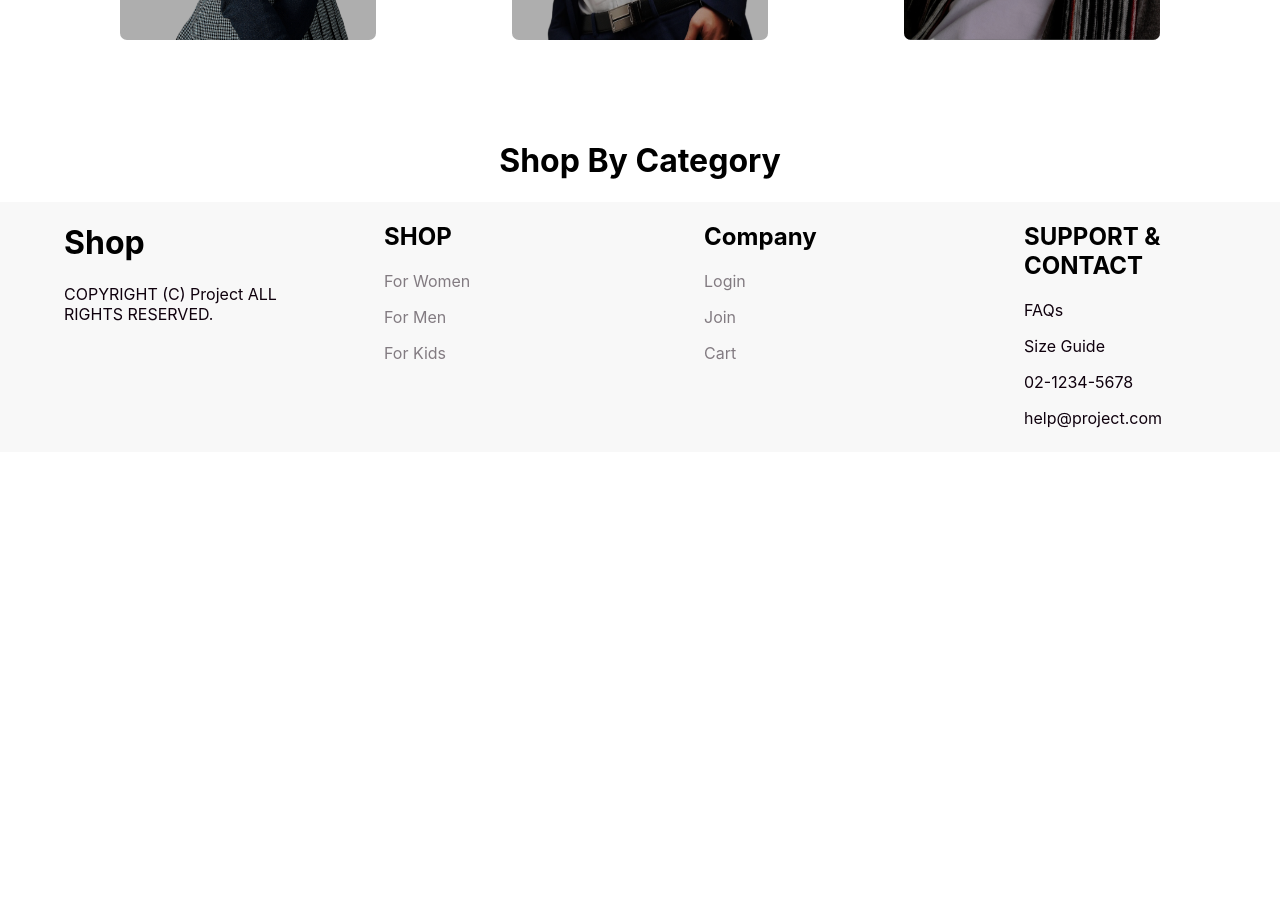
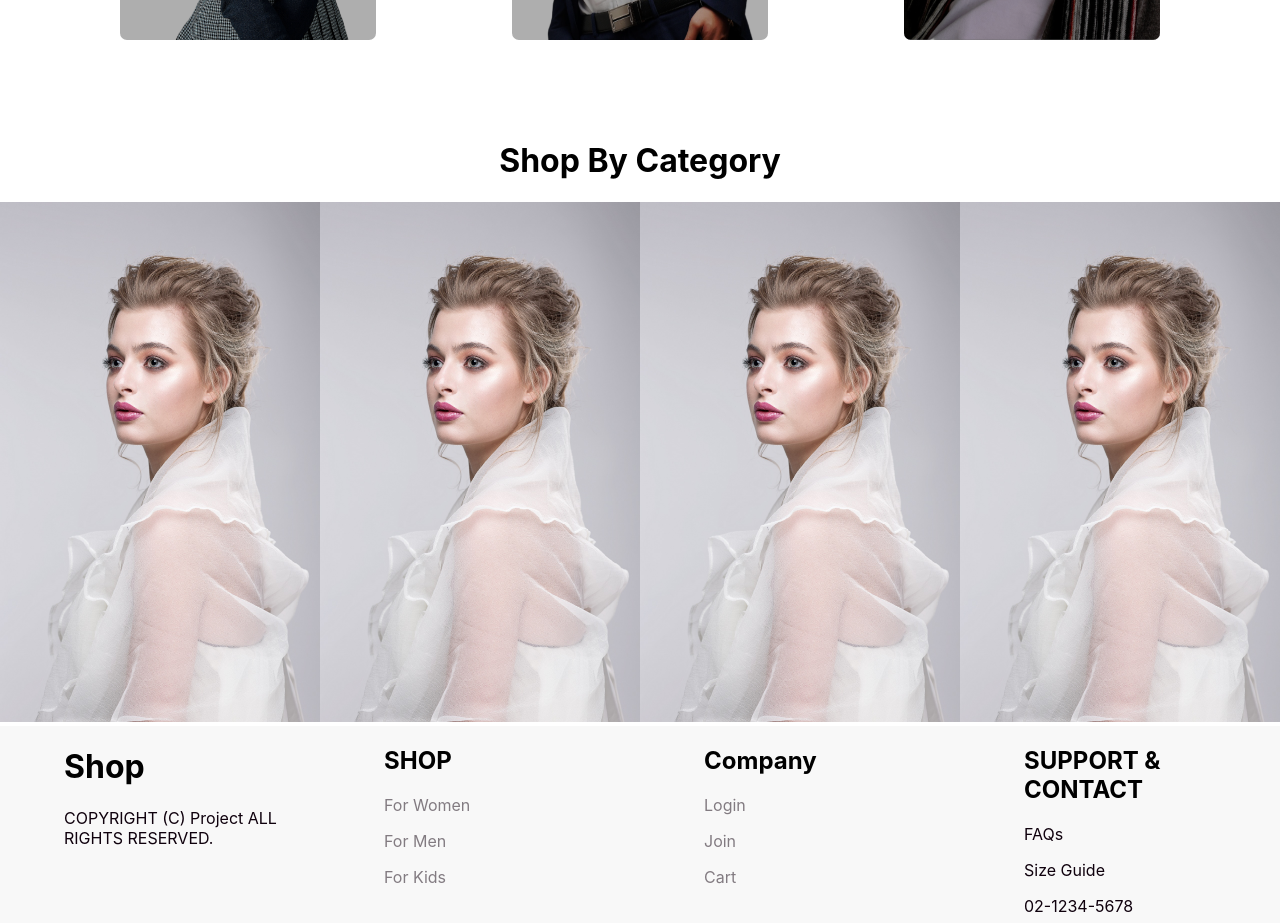
Before and after one commit to MuiltProject/React-Project, a React (Create React App) app: page / in a window 1280 px wide. Shown: the part 1220-2143 px from the top of the page. Before the commit the page ends 1672 px from the top, so only its background shows below. Built offline with nearby package versions, Linux system fonts and the light colour scheme.

Commit message:
feat: Main - Category의 사진에 링크 추가
react-router-dom의 Link를 사용하여 연결함

```diff
--- a/src/components/Category/index.jsx
+++ b/src/components/Category/index.jsx
@@ -1,11 +1,29 @@
 import React from "react";
+import { Link } from "react-router-dom";
 
 import * as S from "./index.styled";
+import Pic1 from "../../assets/Category/women.jpg";
 
 function Category() {
   return (
     <S.Container>
-      <h1> Shop By Category </h1>
+      <S.Wrapper>
+        <h1> Shop By Category </h1>
+      </S.Wrapper>
+      <S.Wrapper>
+        <Link to="/example/hats">
+          <S.Pic src={Pic1}></S.Pic>
+        </Link>
+        <Link to="/example/tops">
+          <S.Pic src={Pic1}></S.Pic>
+        </Link>
+        <Link to="example/bags">
+          <S.Pic src={Pic1}></S.Pic>
+        </Link>
+        <Link to="example/pants">
+          <S.Pic src={Pic1}></S.Pic>
+        </Link>
+      </S.Wrapper>
     </S.Container>
   );
 }
--- a/src/components/Category/index.styled.js
+++ b/src/components/Category/index.styled.js
@@ -4,8 +4,16 @@ const Container = styled.div`
   display: flex;
   align-items: center;
   justify-content: center;
+  flex-direction: column;
 `;
+
+const Wrapper = styled.div``;
 
 const Header = styled.h1``;
 
-export { Container, Header };
+const Pic = styled.img`
+  width: 25%;
+  height: 65vh;
+`;
+
+export { Container, Wrapper, Header, Pic };
```
